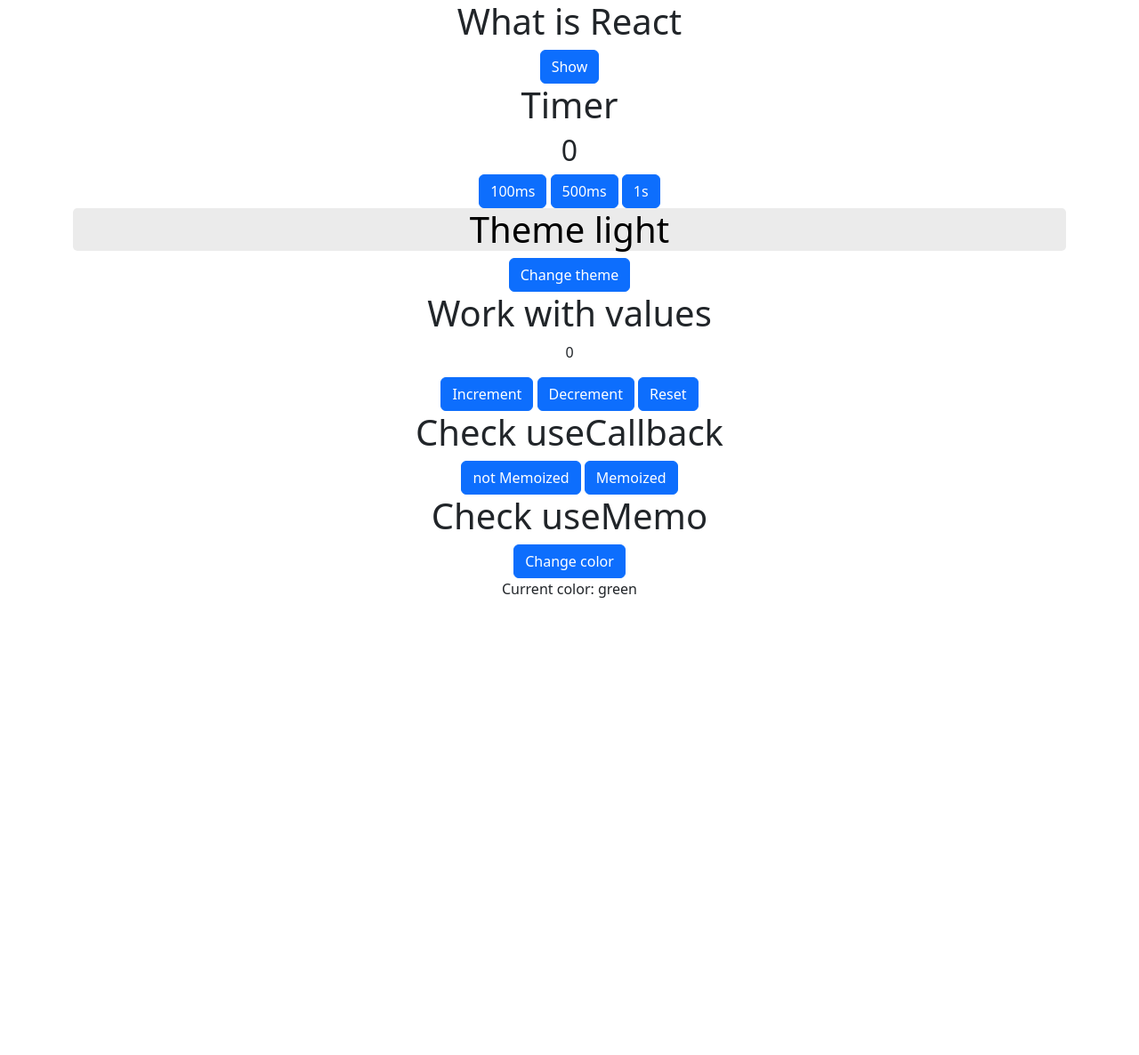
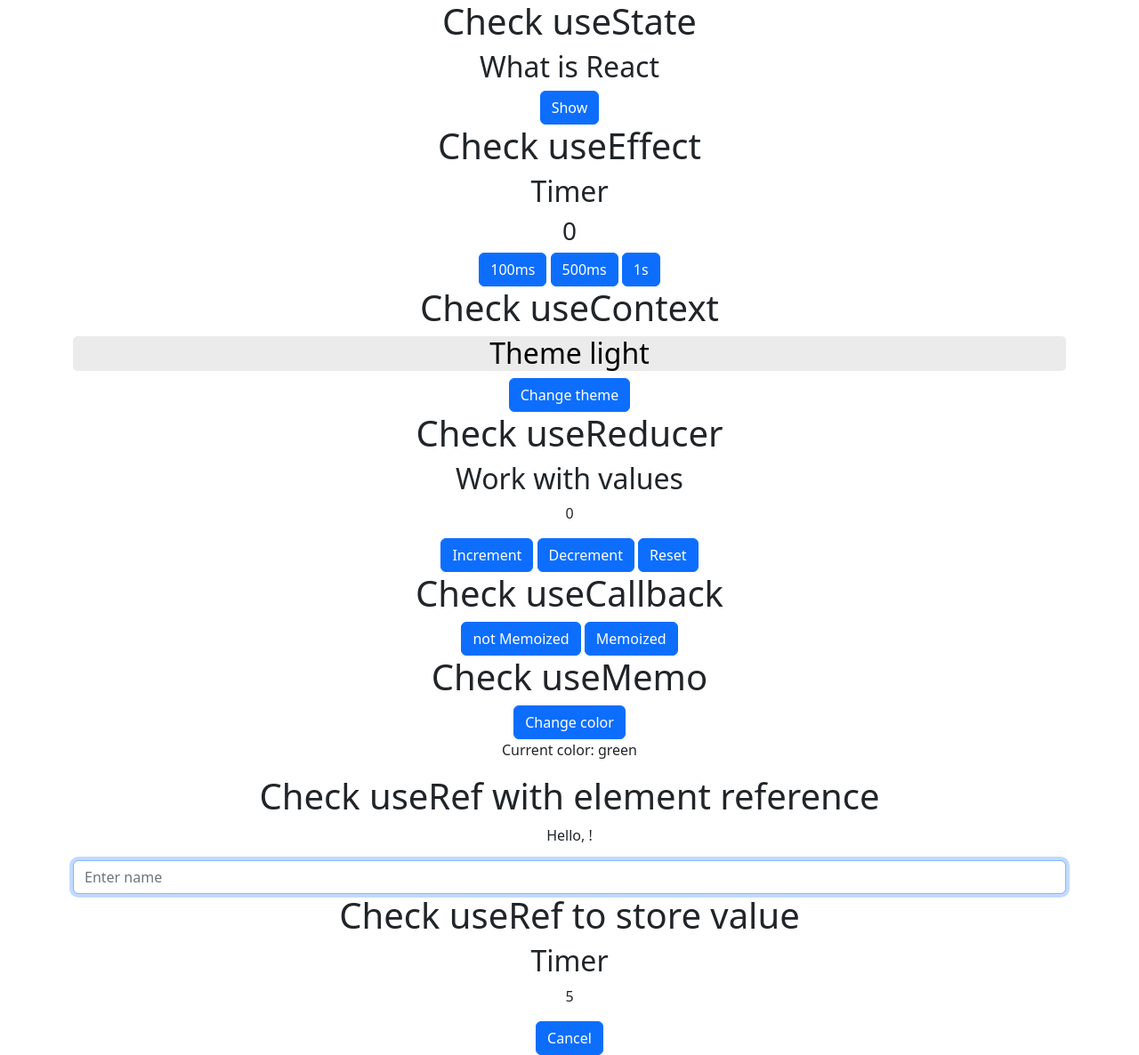
Before and after one commit to pavlenstory/allReackHooks, a React (Create React App) app in the folder my-app/: page / in a window 1280 px wide. Shown: the whole page at 89% size. Before the commit the page ends 800 px from the top, so only its background shows below. Built offline with nearby package versions, Linux system fonts and the light colour scheme.

Commit message:
feat: add hook useRef

```diff
--- a/my-app/src/App.js
+++ b/my-app/src/App.js
@@ -7,6 +7,10 @@
 import { ComponentUseReducer } from "./components/useReducerExample/ComponetUseReducer";
 import { ComponentUseCallback } from "./components/useCallbackExample/ComponentUseCallback";
 import { ComponentUseMemo } from "./components/useMemoExample/ComponentUseMemo";
+import { ComponentUseRef } from "./components/useRefExample/ComponentUseRef";
+import { ComponentUseImperativeHandle } from "./components/useImperativeHandleExample/ComponentUseImperativeHandle";
+import { ComponentUseLayoutEffect } from "./components/useLayoutEffectExample/ComponentUseLayoutEffect";
+import { ComponentUseDebugValue } from "./components/useDebugValueExample/ComponentUseDebugValue";
 
 function App() {
   const [theme, setTheme] = useState("light");
@@ -24,6 +28,10 @@
       <ComponentUseReducer />
       <ComponentUseCallback />
       <ComponentUseMemo />
+      <ComponentUseRef />
+      <ComponentUseImperativeHandle />
+      <ComponentUseLayoutEffect />
+      <ComponentUseDebugValue />
     </div>
   );
 }
--- a/my-app/src/components/useContextExample/ComponentUseContext.js
+++ b/my-app/src/components/useContextExample/ComponentUseContext.js
@@ -7,7 +7,7 @@
   const { theme } = useContext(ThemeContext);
   return (
     <div className={`constiner container-${theme}`}>
-      <h1>Theme {theme}</h1>
+      <h2>Theme {theme}</h2>
     </div>
   );
 };
@@ -16,6 +16,7 @@
   const { toggle } = useContext(ThemeContext);
   return (
     <div className="container">
+      <h1>Check useContext</h1>
       <Card />
       <Button variant="primary" onClick={toggle}>
         Change theme
--- /dev/null
+++ b/my-app/src/components/useDebugValueExample/ComponentUseDebugValue.js
@@ -0,0 +1,3 @@
+export function ComponentUseDebugValue() {
+  return <div className="container"></div>;
+}
--- a/my-app/src/components/useEffectExample/ComponentUseEffect.js
+++ b/my-app/src/components/useEffectExample/ComponentUseEffect.js
@@ -18,8 +18,8 @@
   useEffect(() => console.log("test"), []);
   return (
     <div className="container">
-      <h1>Timer</h1>
-      <h2>{value}</h2>
+      <h2>Timer</h2>
+      <h3>{value}</h3>
     </div>
   );
 }
@@ -33,6 +33,7 @@
 
   return (
     <div className="container">
+      <h1>Check useEffect</h1>
       <Timer intervalValue={intervalValue}></Timer>
       <Button variant="primary" onClick={() => handleIntervalClick(100)}>
         100ms
--- /dev/null
+++ b/my-app/src/components/useImperativeHandleExample/ComponentUseImperativeHandle.js
@@ -0,0 +1,3 @@
+export function ComponentUseImperativeHandle() {
+  return <div className="container"></div>;
+}
--- /dev/null
+++ b/my-app/src/components/useLayoutEffectExample/ComponentUseLayoutEffect.js
@@ -0,0 +1,3 @@
+export function ComponentUseLayoutEffect() {
+  return <div className="container"></div>;
+}
--- a/my-app/src/components/useReducerExample/ComponetUseReducer.js
+++ b/my-app/src/components/useReducerExample/ComponetUseReducer.js
@@ -44,7 +44,8 @@
   }
   return (
     <div className="container">
-      <h1>Work with values</h1>
+      <h1>Check useReducer</h1>
+      <h2>Work with values</h2>
       <p>{state.count}</p>
       <Button variant="primary" onClick={increment}>
         Increment
--- /dev/null
+++ b/my-app/src/components/useRefExample/ComponentUseRef.js
@@ -0,0 +1,60 @@
+import { useEffect, useRef, useState } from "react";
+import { Button, Form } from "react-bootstrap";
+
+function Timer() {
+  const [value, setValue] = useState(0);
+
+  const intervalId = useRef();
+
+  useEffect(() => {
+    intervalId.current = setInterval(() => {
+      setValue((currentValue) => currentValue + 1);
+    }, 1000);
+
+    return () => {
+      console.log("cleared");
+      clearInterval(intervalId.current);
+    };
+  });
+
+  const handleCancelClick = () => {
+    clearInterval(intervalId);
+  };
+
+  return (
+    <div className="container">
+      <h2>Timer</h2>
+      <p>{value}</p>
+      <Button onClick={handleCancelClick}>Cancel</Button>
+    </div>
+  );
+}
+
+export function ComponentUseRef() {
+  const [name, setName] = useState("");
+
+  const handleNameChange = (event) => {
+    setName(event.target.value);
+  };
+  const input = useRef();
+
+  useEffect(() => {
+    input.current.focus();
+  }, []);
+  return (
+    <div className="container">
+      <h1>Check useRef with element reference</h1>
+      <p>Hello, {name}!</p>
+      <Form>
+        <Form.Control
+          ref={input}
+          type="text"
+          placeholder="Enter name"
+          onChange={handleNameChange}
+        />
+      </Form>
+      <h1>Check useRef to store value</h1>
+      <Timer />
+    </div>
+  );
+}
--- a/my-app/src/components/useStateExample/ComponentUseState.js
+++ b/my-app/src/components/useStateExample/ComponentUseState.js
@@ -10,8 +10,8 @@
   };
   return (
     <div className="container">
-      <h1>What is React</h1>
-
+      <h1>Check useState</h1>
+      <h2>What is React</h2>
       <Button variant="primary" onClick={handleClick}>
         {visible ? "Hide" : "Show"}
       </Button>
```
